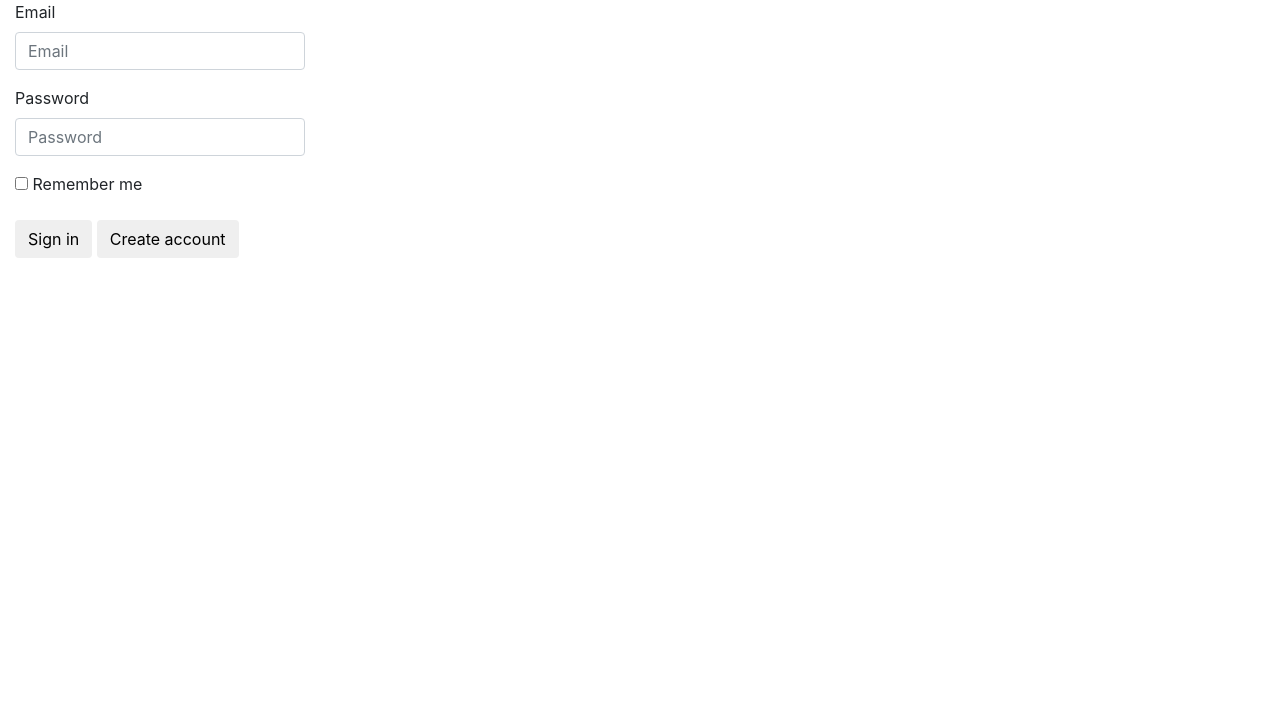
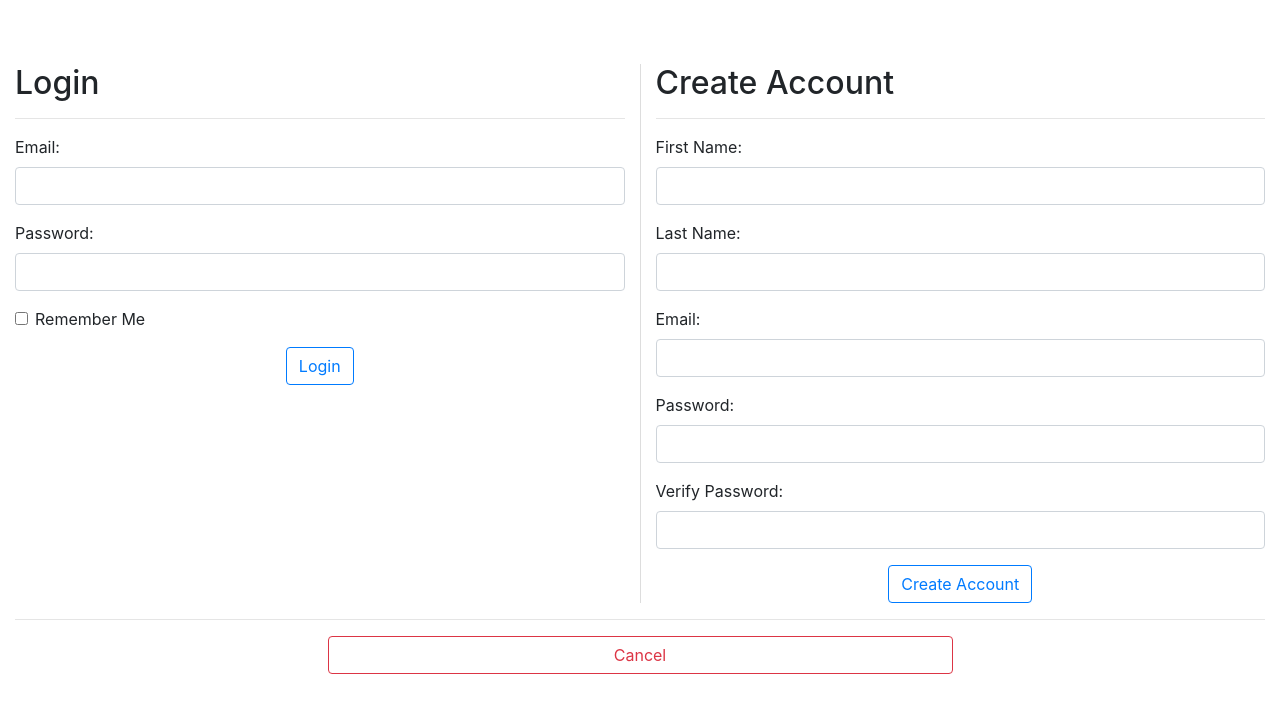
Before and after one commit to philipheindel/Web-Clock, a PHP site: page /login.html in a window 1280 px wide. Shown: the top 713 px of the page. Run offline with PHP 8.4, Linux system fonts and the light colour scheme.

Commit message:
Overhauled the application in a way that is not easy to sum up.

```diff
--- a/css/index.css
+++ b/css/index.css
@@ -1,19 +1,39 @@
 .menu-bar {
     margin: 10px;
+}
 
+.material-icons {
+    vertical-align: middle;
 }
 
 .main-content {
     text-align: center;
 }
 
-.leftheader{
+.leftheader {
     float: left
 }
-.rightheader{
+
+.rightheader {
     float: right;
 }
 
 #loginCol {
     text-align: right;
 }
+
+#firstName {
+    font-size: 14px;
+}
+
+#loginPopup {
+    font-size: 14px;
+    position: absolute;
+    border: 1px solid #ddd;
+    right: 15px;
+    width: 100%;
+    height: 400px;
+    z-index: 2;
+    background-color: white;
+    visibility: visible;
+}
--- /dev/null
+++ b/css/login.css
@@ -0,0 +1,16 @@
+.container-fluid {
+    margin: 5%;
+
+}
+
+.form-btn {
+    text-align: center;
+}
+
+.btn-outline-danger {
+    width: 50%;
+}
+
+#loginForm {
+    border-right: 1px solid #ddd;
+}
--- a/css/stopwatch.css
+++ b/css/stopwatch.css
@@ -1,6 +1,4 @@
 div.centerStopwatch {
-    margin: auto;
+    font-size: 60px;
     text-align: center;
-    width: 25%;
-
 }
--- a/login.html
+++ b/login.html
@@ -3,42 +3,80 @@
 
 
 <head>
-    <link rel="stylesheet" href="css/index.css" />
+    <title>Login/Create Account</title>
+    <link rel="stylesheet" href="css/login.css" />
     <link rel="stylesheet" href="https://stackpath.bootstrapcdn.com/bootstrap/4.1.3/css/bootstrap.min.css" integrity="sha384-MCw98/SFnGE8fJT3GXwEOngsV7Zt27NXFoaoApmYm81iuXoPkFOJwJ8ERdknLPMO" crossorigin="anonymous">
-
+    <script src="https://code.jquery.com/jquery-3.3.1.slim.min.js" integrity="sha384-q8i/X+965DzO0rT7abK41JStQIAqVgRVzpbzo5smXKp4YfRvH+8abtTE1Pi6jizo" crossorigin="anonymous"></script>
+    <script src="https://cdnjs.cloudflare.com/ajax/libs/popper.js/1.14.3/umd/popper.min.js" integrity="sha384-ZMP7rVo3mIykV+2+9J3UJ46jBk0WLaUAdn689aCwoqbBJiSnjAK/l8WvCWPIPm49" crossorigin="anonymous"></script>
+    <script src="https://stackpath.bootstrapcdn.com/bootstrap/4.1.3/js/bootstrap.min.js" integrity="sha384-ChfqqxuZUCnJSK3+MXmPNIyE6ZbWh2IMqE241rYiqJxyMiZ6OW/JmZQ5stwEULTy" crossorigin="anonymous"></script>
+    <script type="text/javascript">
+        $(document).ready(function() {
+            $('[data-toggle="tooltip"]').tooltip();
+        });
+    </script>
 </head>
 
 <body>
-<form class="form-horizontal">
-  <div class="form-group">
-    <label for="emailLabel" id="emailLabel" class="col-sm-2 control-label">Email</label>
-    <div class="col-sm-3">
-      <input type="email" id="emailField" class="form-control" id="inputEmail3" placeholder="Email">
+    <div class="container-fluid">
+        <div class="row">
+            <div id="loginForm" class="col">
+                <form>
+                    <h2>Login</h2>
+                    <hr/>
+                    <div class="form-group">
+                        <label for="emailLogin">Email:</label>
+                        <input id="emailLogin" type="email" class="form-control" />
+                    </div>
+                    <div class="form-group">
+                        <label for="passwordLogin">Password:</label>
+                        <input id="passwordLogin" type="password" class="form-control" />
+                    </div>
+                    <div class="form-group form-check">
+                        <input id="rememberMe" type="checkbox" class="form-check-input" />
+                        <label for="rememberMe" class="form-check-label">Remember Me</label>
+                    </div>
+                    <div class="form-btn">
+                        <input class="btn btn-outline-primary" type="submit" value="Login" />
+                    </div>
+                </form>
+            </div>
+            <div class="col">
+                <form>
+                    <h2>Create Account</h2>
+                    <hr/>
+                    <div class="form-group">
+                        <label for="firstName">First Name:</label>
+                        <input id="firstName" type="text" class="form-control" />
+                    </div>
+                    <div class="form-group">
+                        <label for="lastName">Last Name:</label>
+                        <input id="lastName" type="text" class="form-control" />
+                    </div>
+                    <div class="form-group">
+                        <label for="emailInput">Email:</label>
+                        <input id="emailInput" type="email" class="form-control" />
+                    </div>
+                    <div class="form-group">
+                        <label for="passwordInput">Password:</label>
+                        <input id="passwordInput" type="password" class="form-control" />
+                    </div>
+                    <div class="form-group">
+                        <label for="verifyPassword">Verify Password:</label>
+                        <input id="verifyPassword" type="password" class="form-control" />
+                    </div>
+                    <div class="form-btn">
+                        <input class="btn btn-outline-primary" type="submit" value="Create Account" />
+                    </div>
+                </form>
+            </div>
+        </div>
+        <hr/>
+        <div class="row">
+            <div class="col form-btn">
+                <button class="btn btn-outline-danger" onclick="location.href='index.html'">Cancel</button>
+            </div>
+        </div>
     </div>
-  </div>
-  <div class="form-group">
-    <label for="passwordLabel" id ="passwordLabel" class="col-sm-2 control-label">Password</label>
-    <div class="col-sm-3">
-      <input type="password" id="passwordField" class="form-control" id="inputPassword3" placeholder="Password">
-    </div>
-  </div>
-  <div class="form-group">
-    <div class="col-sm-offset-2 col-sm-10">
-      <div class="checkbox">
-        <label>
-          <input id="rememberMe" type="checkbox"> Remember me
-        </label>
-
-      </div>
-    </div>
-  </div>
-  <div class="form-group">
-    <div class="col-sm-offset-2 col-sm-10">
-      <button id="login" type="submit" class="btn btn-default">Sign in</button>
-      <button id="createAccount" type="submit" class="btn btn-default">Create account</button>
-    </div>
-  </div>
-</form>
 </body>
 
 </html>
```
Also changed, not shown: AdvancedSettings.html (+62 -60 lines), Alarm.html (+16 -37 lines), Stopwatch.html (+2 -22 lines), TimeZone.html (+6 -22 lines), Timer.html (+3 -40 lines), clockindex.html (deleted, +0 -24 lines), css/TimeZone.css (deleted, +0 -50 lines), css/advanced_settings.css (added, +49 -0 lines), css/time_zone.css (added, +9 -0 lines), css/timer.css (added, +29 -0 lines), index.html (+11 -6 lines), settings.html (deleted, +0 -60 lines), 1 other file.
